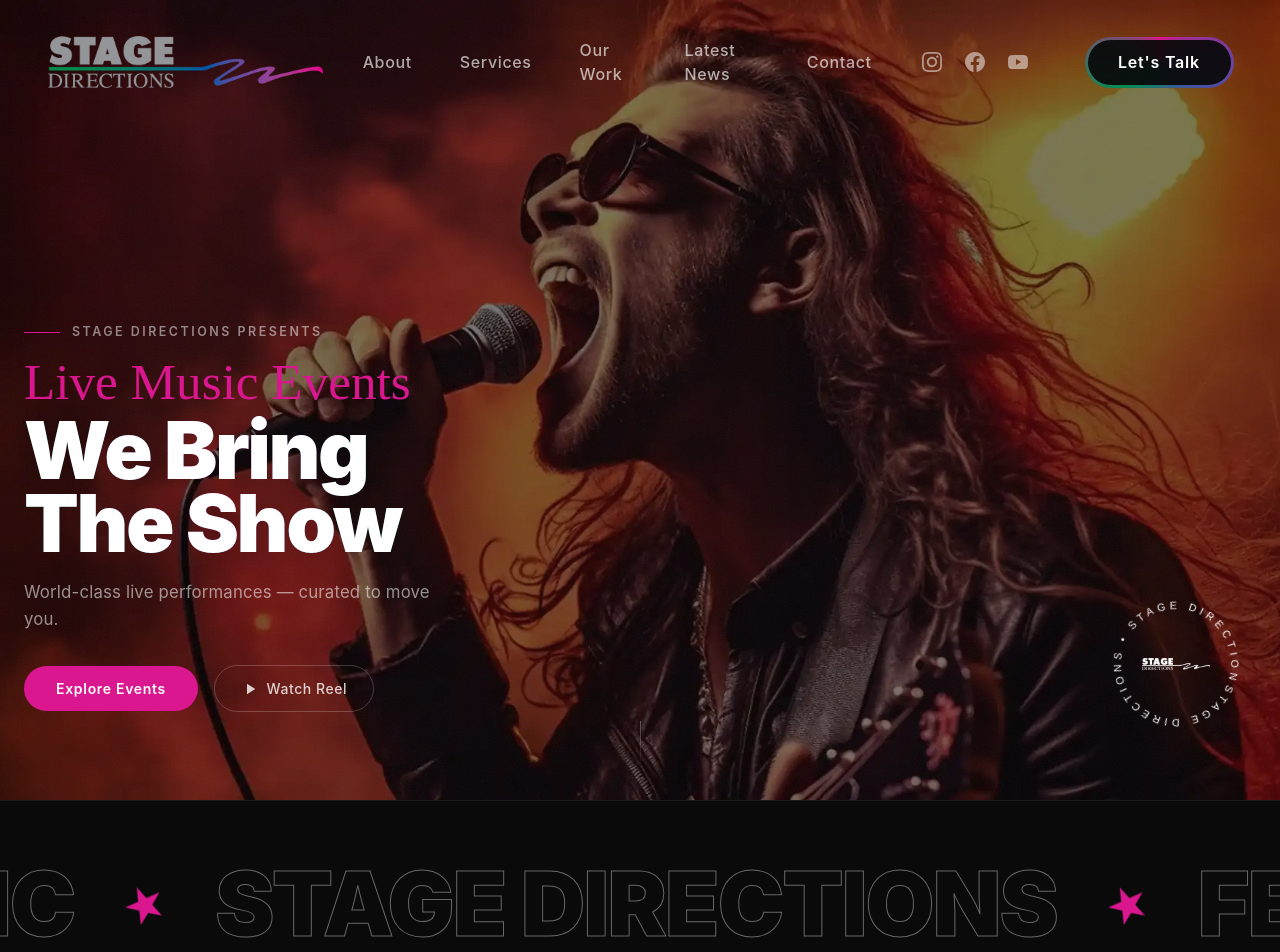
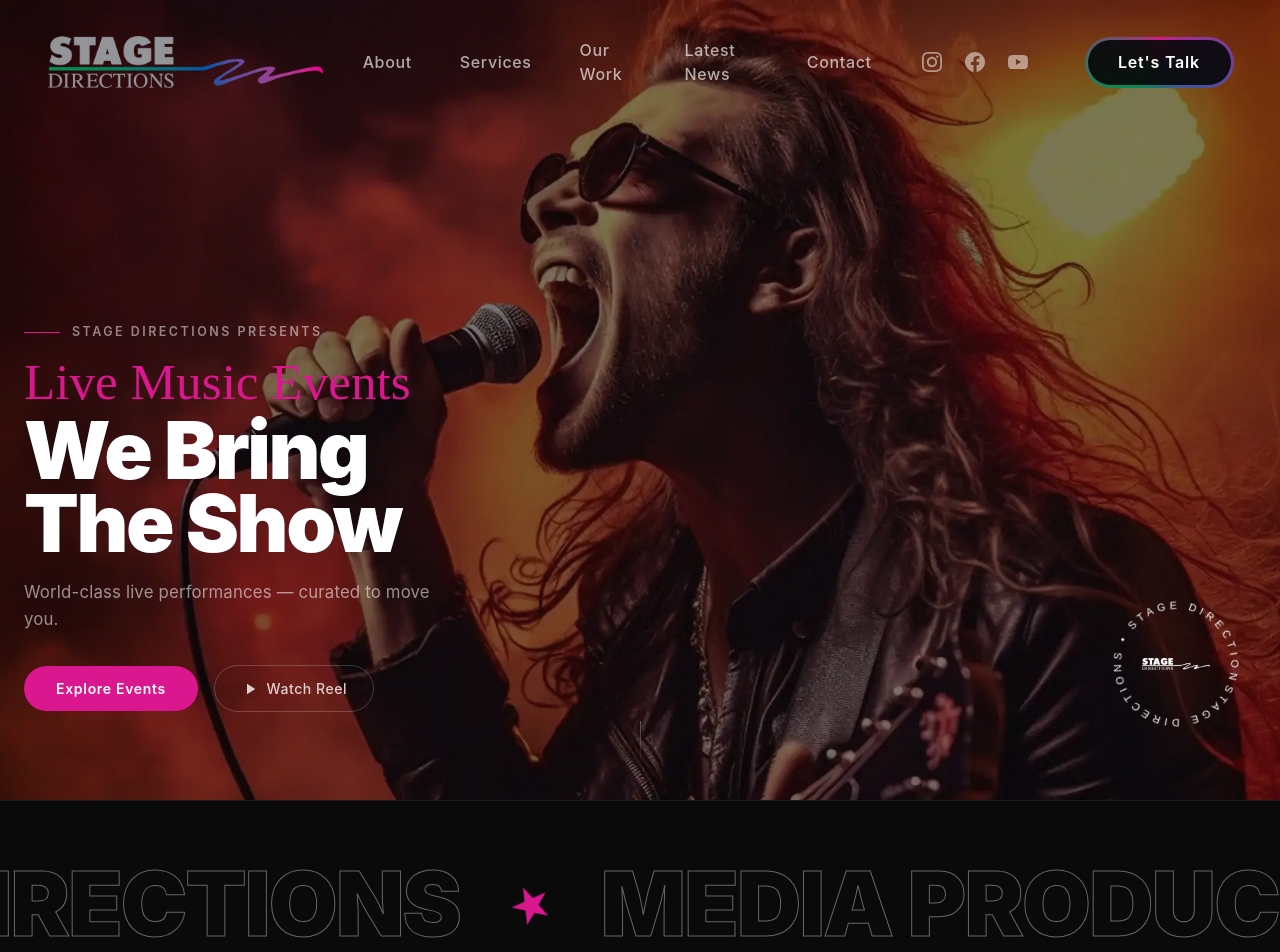
Before and after one commit to Vynsmokee/Stage_Directions, an Angular app: page / in a window 1280 px wide. Shown: the top 952 px of the page. Built offline with nearby package versions, Linux system fonts and the light colour scheme.

Commit message:
feat: update sliding text marquee items for improved relevance

```diff
--- a/src/app/app.component.html
+++ b/src/app/app.component.html
@@ -209,14 +209,6 @@
   <div class="sd-marquee__wrap">
     <ul class="sd-marquee__list" aria-label="Stage Directions highlights">
       <li>
-        <h2 class="sd-marquee__item" data-hover="Live Music">
-          Live Music
-          <svg class="sd-marquee__star" viewBox="0 0 24 24" fill="currentColor" aria-hidden="true">
-            <path d="M12 2l2.4 7.4H22l-6.2 4.5 2.4 7.4L12 17l-6.2 4.3 2.4-7.4L2 9.4h7.6z"/>
-          </svg>
-        </h2>
-      </li>
-      <li>
         <h2 class="sd-marquee__item" data-hover="Stage Directions">
           Stage Directions
           <svg class="sd-marquee__star" viewBox="0 0 24 24" fill="currentColor" aria-hidden="true">
@@ -225,30 +217,22 @@
         </h2>
       </li>
       <li>
-        <h2 class="sd-marquee__item" data-hover="Feel The Beat">
-          Feel The Beat
+        <h2 class="sd-marquee__item" data-hover="Media Production">
+          Media Production
           <svg class="sd-marquee__star" viewBox="0 0 24 24" fill="currentColor" aria-hidden="true">
             <path d="M12 2l2.4 7.4H22l-6.2 4.5 2.4 7.4L12 17l-6.2 4.3 2.4-7.4L2 9.4h7.6z"/>
           </svg>
         </h2>
       </li>
       <li>
-        <h2 class="sd-marquee__item" data-hover="Unforgettable Shows">
-          Unforgettable Shows
+        <h2 class="sd-marquee__item" data-hover="Live Event Production">
+          Live Event Production
           <svg class="sd-marquee__star" viewBox="0 0 24 24" fill="currentColor" aria-hidden="true">
             <path d="M12 2l2.4 7.4H22l-6.2 4.5 2.4 7.4L12 17l-6.2 4.3 2.4-7.4L2 9.4h7.6z"/>
           </svg>
         </h2>
       </li>
       <!-- Duplicate for seamless loop -->
-      <li aria-hidden="true">
-        <h2 class="sd-marquee__item" data-hover="Live Music">
-          Live Music
-          <svg class="sd-marquee__star" viewBox="0 0 24 24" fill="currentColor" aria-hidden="true">
-            <path d="M12 2l2.4 7.4H22l-6.2 4.5 2.4 7.4L12 17l-6.2 4.3 2.4-7.4L2 9.4h7.6z"/>
-          </svg>
-        </h2>
-      </li>
       <li aria-hidden="true">
         <h2 class="sd-marquee__item" data-hover="Stage Directions">
           Stage Directions
@@ -258,16 +242,16 @@
         </h2>
       </li>
       <li aria-hidden="true">
-        <h2 class="sd-marquee__item" data-hover="Feel The Beat">
-          Feel The Beat
+        <h2 class="sd-marquee__item" data-hover="Media Production">
+          Media Production
           <svg class="sd-marquee__star" viewBox="0 0 24 24" fill="currentColor" aria-hidden="true">
             <path d="M12 2l2.4 7.4H22l-6.2 4.5 2.4 7.4L12 17l-6.2 4.3 2.4-7.4L2 9.4h7.6z"/>
           </svg>
         </h2>
       </li>
       <li aria-hidden="true">
-        <h2 class="sd-marquee__item" data-hover="Unforgettable Shows">
-          Unforgettable Shows
+        <h2 class="sd-marquee__item" data-hover="Live Event Production">
+          Live Event Production
           <svg class="sd-marquee__star" viewBox="0 0 24 24" fill="currentColor" aria-hidden="true">
             <path d="M12 2l2.4 7.4H22l-6.2 4.5 2.4 7.4L12 17l-6.2 4.3 2.4-7.4L2 9.4h7.6z"/>
           </svg>
```
